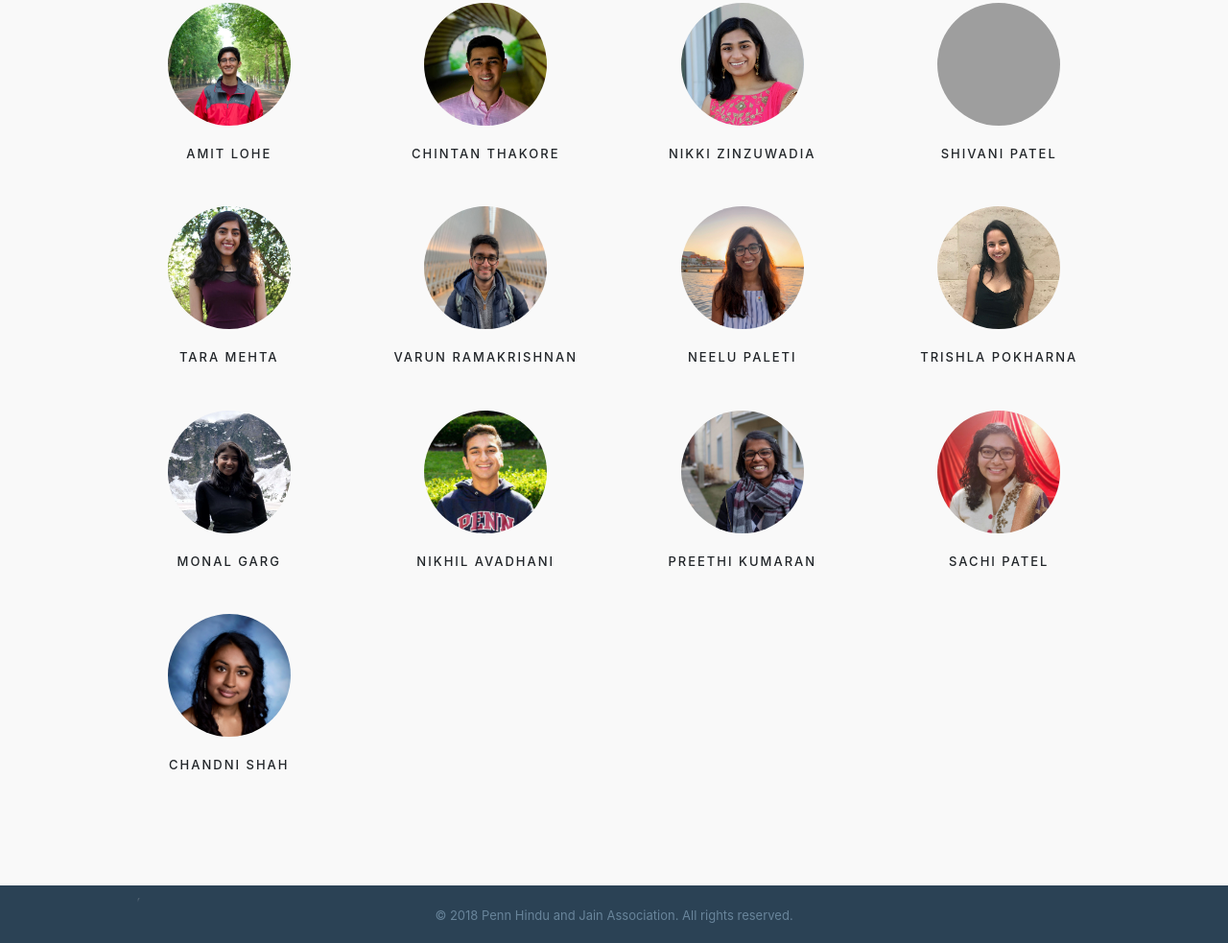
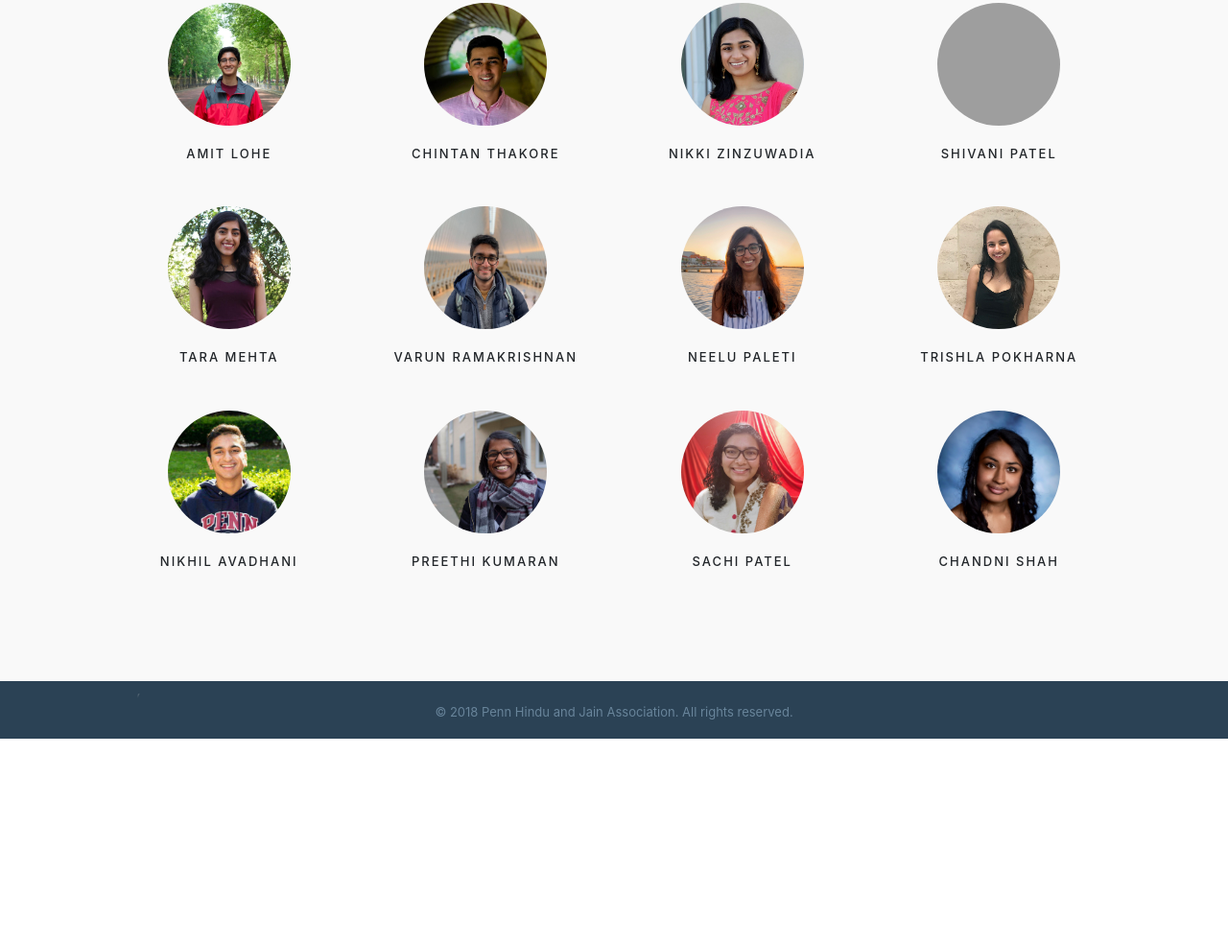
Before and after one commit to penn-hja/penn-hja.github.io, a website: page about.html in a window 1280 px wide. Shown: the part 1210-2193 px from the top of the page at 96% size. After the commit the page ends 1980 px from the top, so only its background shows below. Drawn offline with nearby package versions, Linux system fonts and the light colour scheme; grey boxes are pictures that could not be loaded.

Commit message:
Updated board profiles

```diff
--- a/about.html
+++ b/about.html
@@ -150,14 +150,6 @@
         </div>
         <div class="col-md-3">
           <div class="member">
-            <img src="images/uifaces/monal.jpg" width="128" height="128"/>
-          </div>
-          <div class="name">
-            Monal Garg
-          </div>
-        </div>
-        <div class="col-md-3">
-          <div class="member">
             <img src="images/uifaces/nikhil.jpg" width="128" height="128"/>
           </div>
           <div class="name">
```
